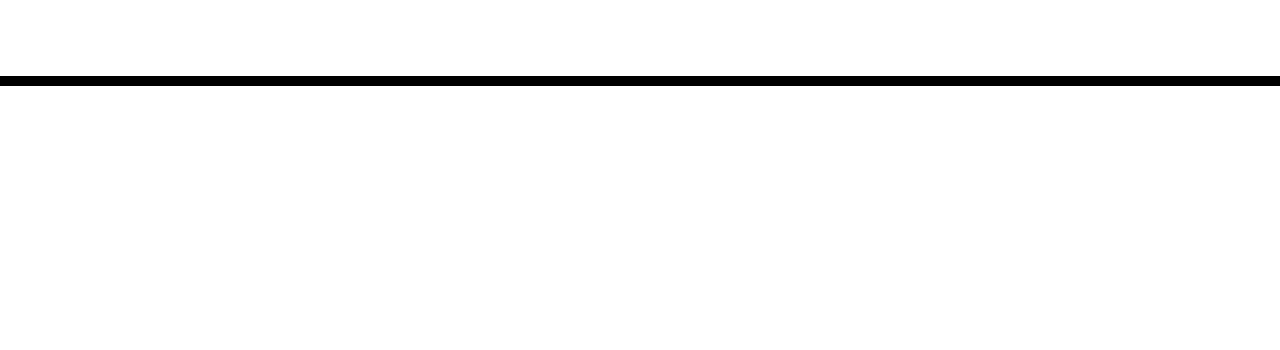
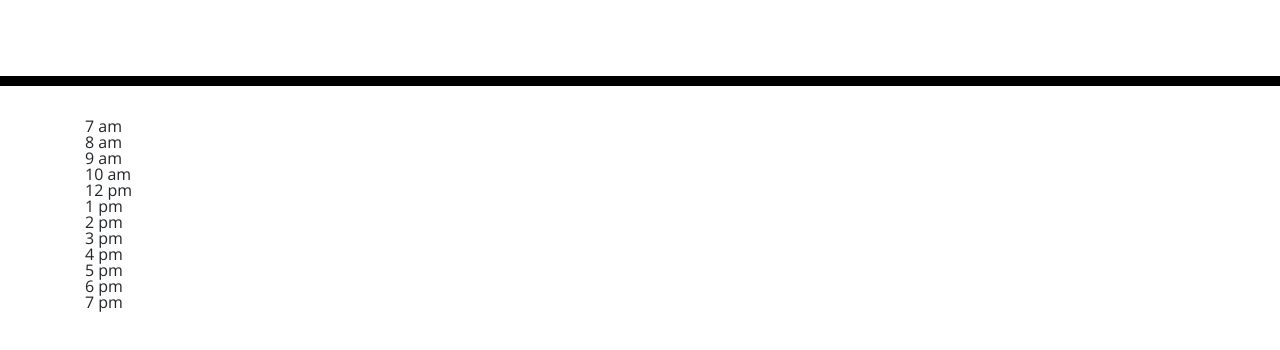
Before and after one commit to Viruz0322/Daily-Planner, a plain HTML site: page index.html in a window 1280 px wide. Shown: the part 182-532 px from the top of the page. Drawn offline with nearby package versions, Linux system fonts and the light colour scheme; files that its build step writes are made by us from their sources.

Commit message:
updated JavaScript to add time + time conversion

```diff
--- a/assets/script.js
+++ b/assets/script.js
@@ -0,0 +1,14 @@
+var container = document.querySelector(".container")
+var blocks = [7,8,9,10,12,13,14,15,16,17,18,19]
+
+for (var i=0; i < blocks.length; i++ ) {
+    var wrapper = document.createElement("div");
+    wrapper.setAttribute("style", "display: flex; align-items: center; width: 100%")
+    var block = document.createElement("div");
+    var textbox = document.createElement('textarea');
+    textbox.setAttribute("style", "flex=grow: 1; height: 100px");
+    wrapper.appendChild(block);
+    wrapper.appendChild(textbox)
+    block.textContent = moment(blocks[i], 'HH').format('h a')
+    container.appendChild(block);
+}
--- a/index.html
+++ b/index.html
@@ -34,5 +34,6 @@
 
     <script src="https://cdnjs.cloudflare.com/ajax/libs/jquery/3.2.1/jquery.min.js"></script>
     <script src="https://cdnjs.cloudflare.com/ajax/libs/moment.js/2.24.0/moment.min.js"></script>
+    <script src="./assets/script.js"></script>
   </body>
 </html>
```
